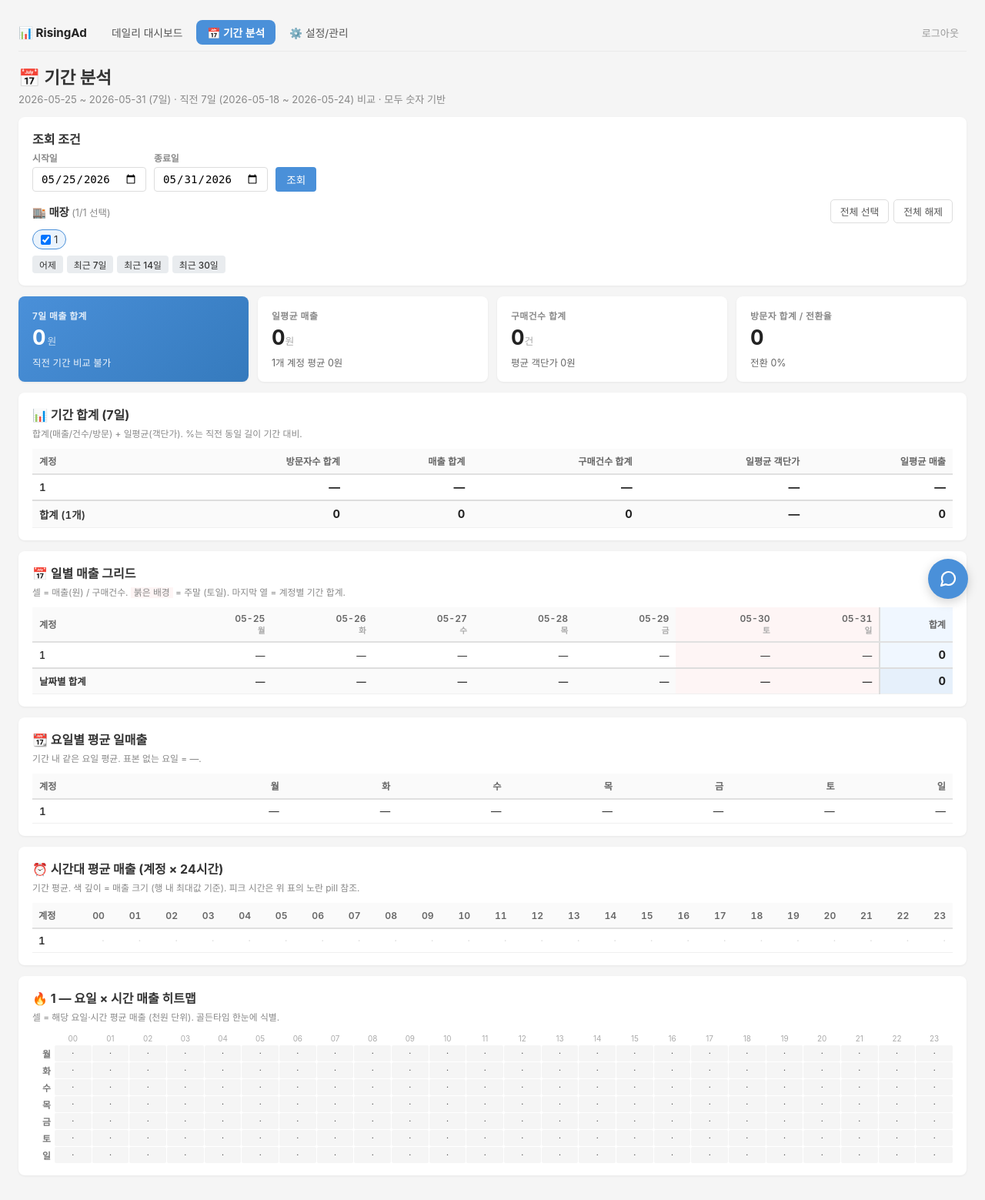
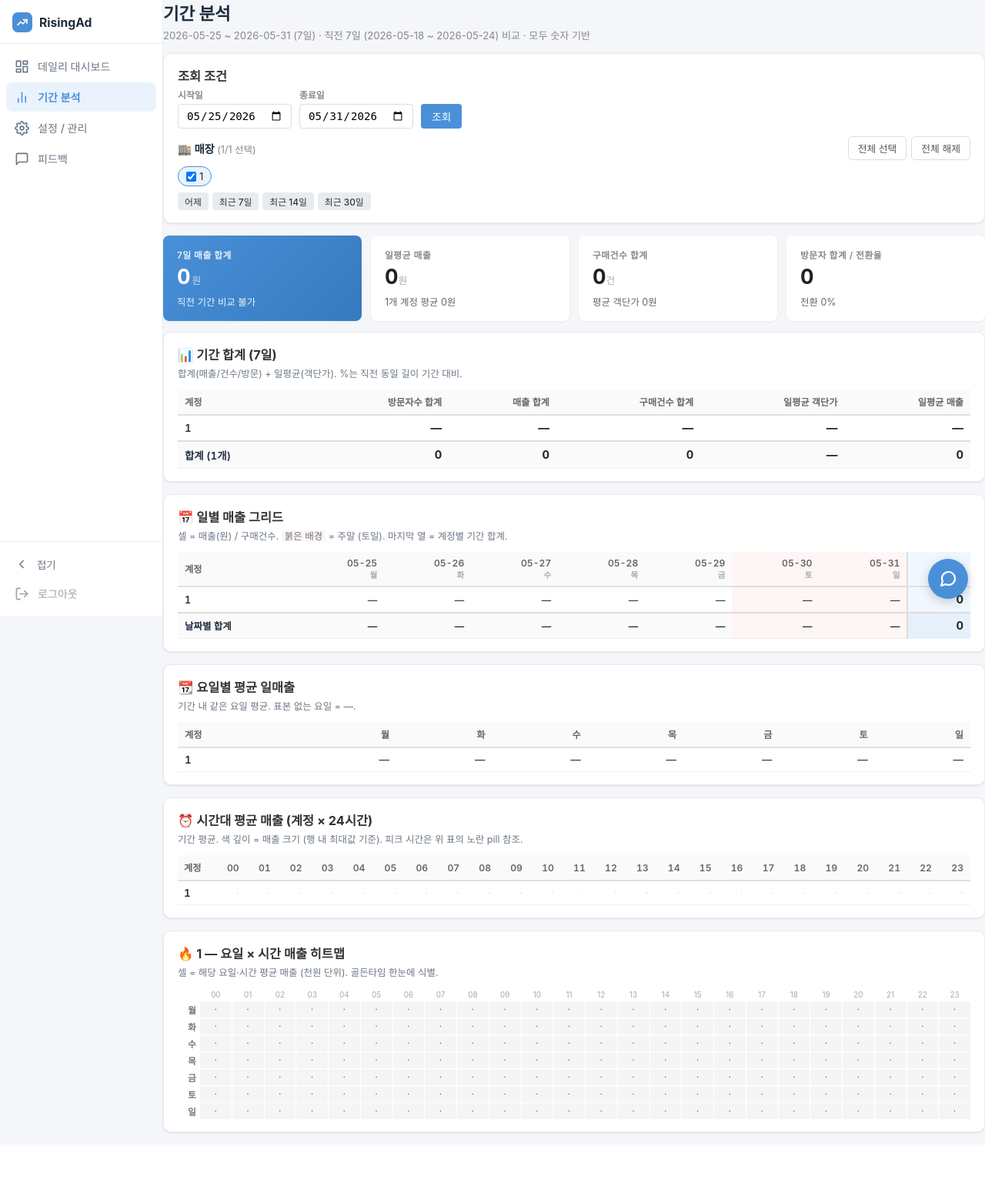
Before and after one commit to seongbeom/risingad-report, a Flask app: page /dashboard/range in a window 1280 px wide. Shown: the whole page at 77% size. After the commit the page ends 1474 px from the top, so only its background shows below. Run offline with Flask 3, Linux system fonts and the light colour scheme; the visitor is signed in with stand-in values (Sample User, id 1); data comes from the database, SQL or seed files in the repository; data that the repository does not hold is empty.

Commit message:
feat: 사이드바를 전 페이지에 적용 (설정/기간분석/피드백)
index/dashboard_range/feedback 도 .app>sidebar+main 셸로 감쌈. 네 페이지
모두 동일 사이드바 네비. topnav include 는 사이드바로 대체.

Co-Authored-By: Claude Opus 4.7 (1M context) <noreply@anthropic.com>

```diff
--- a/templates/dashboard_range.html
+++ b/templates/dashboard_range.html
@@ -64,9 +64,10 @@
     </style>
 </head>
 <body>
-<div class="container">
-    {% set active = 'range' %}{% include '_topnav.html' %}
-    <h1 style="margin-top:0">📅 기간 분석</h1>
+<div class="app">
+{% set active = 'range' %}{% include '_sidebar.html' %}
+<div class="main"><div class="main-inner container" style="max-width:none; padding:0;">
+    <h1 style="margin-top:0">기간 분석</h1>
     <p class="subtitle">{{ start_date }} ~ {{ end_date }} ({{ range_days }}일) · 직전 {{ range_days }}일 ({{ prev_start }} ~ {{ prev_end }}) 비교 · 모두 숫자 기반</p>
 
     <div class="card">
@@ -378,7 +379,7 @@
     {% if not panels %}
     <div class="card"><p class="card-sub">선택된 계정이 없거나 등록된 계정이 없습니다.</p></div>
     {% endif %}
-</div>
+</div></div></div>
 
 <script>
 document.querySelectorAll('[data-preset]').forEach(btn => {
```
Also changed, not shown: templates/feedback.html (+5 -4 lines), templates/index.html (+5 -4 lines).
